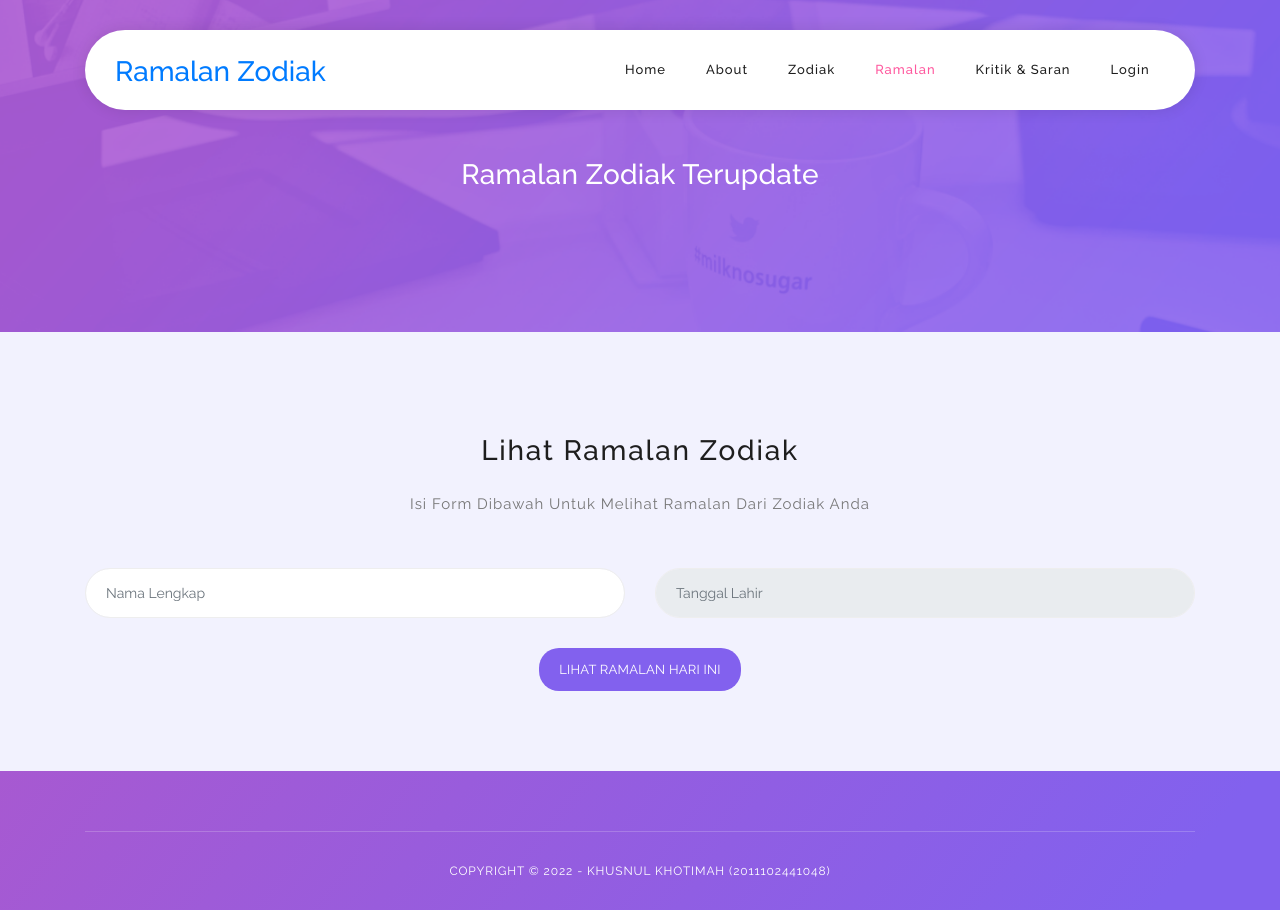
After one commit to 2911khusnul/zodiak, a Django app: page /ramalan/ in a window 1280 px wide. The commit adds this page. Run offline with Django 4.2, Linux system fonts and the light colour scheme; some libraries are stand-ins or nearby versions; some web fonts are replaced.

Commit message:
update fix semuanya

```diff
--- a/base/admin.py
+++ b/base/admin.py
@@ -1,3 +1,6 @@
 from django.contrib import admin
-from . import models
+from .models import *
 # Register your models here.
+admin.site.register(KritikSaran)
+admin.site.register(Komentar)
+admin.site.register(Zodiak)
--- /dev/null
+++ b/base/templates/frontend/ramalan.html
@@ -0,0 +1,120 @@
+{% extends 'main.html' %}
+
+{% load static %}
+{% block content %}
+
+<section class="mini" id="zodiak">
+    <div class="mini-content">
+        <div class="container">
+            <div class="row">
+                <div class="offset-lg-3 col-lg-6">
+                    <div class="info mt-5">
+                        <h1>Ramalan Zodiak Terupdate</h1>
+                    </div>
+                </div>
+            </div>
+        </div>
+    </div>
+</section>
+<!-- ***** Contact Us Start ***** -->
+<section class="section colored" id="ramalan">
+    <div class="container">
+        <!-- ***** Section Title Start ***** -->
+        <div class="row">
+            <div class="col-lg-12">
+                <div class="center-heading">
+                    <h2 class="section-title">Lihat Ramalan Zodiak</h2>
+                </div>
+            </div>
+            <div class="offset-lg-3 col-lg-6">
+                <div class="center-text">
+                    <p>Isi Form Dibawah Untuk Melihat Ramalan Dari Zodiak Anda</p>
+                </div>
+            </div>
+        </div>
+        <!-- ***** Section Title End ***** -->
+
+        <div class="row">
+            <!-- ***** Contact Form Start ***** -->
+            <div class="col-lg-12 col-md-6 col-sm-12">
+                <div class="contact-form">
+                    <form id="contact" action="" method="GET">
+                      <div class="row">
+                        <div class="col-lg-6 col-md-12 col-sm-12">
+                          <fieldset>
+                            <input name="nama" type="text" class="form-control" id="nama" placeholder="Nama Lengkap" required="" {% if request.GET.nama %} value="{{request.GET.nama}}" {% endif %}>
+                          </fieldset>
+                        </div>
+                        <div class="col-lg-6 col-md-12 col-sm-12">
+                          <fieldset>
+                            <input name="tanggal_lahir" type="text" readonly class="form-control datepicker" id="tanggal" placeholder="Tanggal Lahir" required=""  {% if request.GET.tanggal_lahir %} value="{{request.GET.tanggal_lahir}}" {% endif %}>
+                          </fieldset>
+                        </div>
+                        <div class="col-lg-12 text-center">
+                          <fieldset>
+                            <button type="submit" id="form-submit" class="main-button">Lihat Ramalan Hari Ini</button>
+                          </fieldset>
+                        </div>
+                      </div>
+                    </form>
+                </div>
+                {% if request.GET.nama %}
+                <div class="row mt-4 text-center">
+                    <div class="col-lg-6 col-md-6 col-sm-12">
+                        <h3 class="margin-bottom-30">Data Zodiak Anda</h3>
+                        <div class="contact-text">
+                            <h5 class="">Nama</h5>
+                            <p>{{api_data_ramalan.nama}}</p>
+                        </div>
+                        <div class="contact-text">
+                            <h5 class="">Lahir</h5>
+                            <p>{{api_data_ramalan.lahir}}</p>
+                        </div>
+                        <div class="contact-text">
+                            <h5 class="">Usia</h5>
+                            <p>{{api_data_ramalan.usia}}</p>
+                        </div>
+                        <div class="contact-text">
+                            <h5 class="">Zodiak</h5>
+                            <p>{{api_data_ramalan.zodiak}}</p>
+                        </div>
+                    </div>
+                    <div class="col-lg-6 col-md-6 col-sm-12">
+                        <h3 class="margin-bottom-30">Ramalan Zodiak {{api_data_ramalan.zodiak}} Hari Ini</h3>
+                        <div class="contact-text margin-bottom-30">
+                            <h5 class="">{{ramalan_zodiak}}</h5>
+                        </div>
+                        {% if request.user.is_authenticated %}
+                        <div class="contact-form">
+                            <form id="contact" action="{% url 'komentar' %}" method="POST">
+                                {% csrf_token %}
+                                <input type="hidden" name="zodiak" value="{{api_data_ramalan.zodiak}}">
+                                <input type="hidden" name="ramalan" value="{{ramalan_zodiak}}">
+                              <div class="row">
+                                <div class="col-lg-8 col-md-12 col-sm-12">
+                                  <fieldset>
+                                    <input name="komentar" type="text" class="form-control" id="komentar" placeholder="Komentar Disini..." required="">
+                                  </fieldset>
+                                </div>
+                                <div class="col-lg-4">
+                                  <fieldset>
+                                    <button type="submit" id="form-submit" class="main-button">Kirim</button>
+                                  </fieldset>
+                                </div>
+                              </div>
+                            </form>
+                        </div>
+                        {% else %}
+                        <h4 class="margin-bottom-30">Ingin Berkomentar ? <a href="#" data-toggle="modal" data-target="#loginModal">Login Terlebih Dahulu🐱‍🏍</a></h4>
+                        {% endif %}
+                    </div>
+                </div>
+                {% endif %}
+            </div>
+            <!-- ***** Contact Form End ***** -->
+        </div>
+    </div>
+</section>
+<!-- ***** Contact Us End ***** -->
+
+{% endblock %}
--- a/base/urls.py
+++ b/base/urls.py
@@ -8,8 +8,14 @@ urlpatterns = [
     path('login/', views.loginPage, name="login"),
     path('logout', views.logout_view, name='logout'),
 
-    path('kritik-saran', views.kritikSaran, name="kritik-saran-post"),
-    path('komentar', views.komentar, name="komentar"),
+    path('kritik-saran-post/', views.kritikSaran, name="kritik-saran-post"),
+    path('komentar/', views.komentar, name="komentar"),
+    path('register/', views.register, name="register"),
+    path('zodiak/', views.zodiak, name="zodiak"),
+    path('detail-zodiak/<str:nama_zodiak>', views.detailZodiak, name="detail-zodiak"),
+    path('tentang/', views.tentang, name="tentang"),
+    path('ramalan/', views.ramalan, name="ramalan"),
+    path('kritik-saran/', views.kritikSaranPage, name="kritik-saran"),
 ]
 
 if settings.DEBUG:
--- a/base/views.py
+++ b/base/views.py
@@ -19,6 +19,7 @@ from bs4 import BeautifulSoup as ny_bs
 base_api = 'https://script.google.com/macros/exec?service=AKfycbw7gKzP-WYV2F5mc9RaR7yE3Ve1yN91Tjs91hp_jHSE02dSv9w&'
 # Create your views here.
 def home(request):
+    zodiaks = Zodiak.objects.all()
     jumlah_user = User.objects.all().count()
     if request.GET.get('nama') and request.GET.get('tanggal_lahir'):
         nama = request.GET.get('nama')
@@ -32,14 +33,15 @@ def home(request):
         # GET DATA RAMALAN DARI WEB LAIN
         bs_zodiak_url = requests.get(f'http://gemintang.com/ramalan-bintang-setiap-hari/ramalan-{nama_zodiak}-hari-ini/').text
         bs_soup = ny_bs(bs_zodiak_url,'html.parser')
+        ramalan = 'Ramalan Belum Tersedia Saat Ini'
         for bs_zodiak in bs_soup.find_all('td',{'align':'center','colspan':'2'})[1:2]:
 
             ramalan = bs_zodiak.text.replace('(adsbygoogle = window.adsbygoogle || []).push({});','').replace('''\n''','').replace('. ','''.\n''')
 
         ramalan_zodiak = ramalan
-        context = {'api_data_ramalan':api_data_ramalan,'ramalan_zodiak':ramalan_zodiak,'jumlah_user':jumlah_user}
+        context = {'api_data_ramalan':api_data_ramalan,'ramalan_zodiak':ramalan_zodiak,'jumlah_user':jumlah_user,'zodiaks':zodiaks}
     else:
-        context = {'jumlah_user':jumlah_user}
+        context = {'jumlah_user':jumlah_user,'zodiaks':zodiaks}
     return render(request, 'frontend/home.html', context)
 
 def kritikSaran(request):
@@ -127,3 +129,71 @@ def profil(request):
 
     context = {'user':user,'form':form}
     return render(request, 'operator/profil.html', context)
+
+def register(request):
+    form = forms.UserForm()
+
+    if request.method == 'POST':
+        form = forms.UserForm(request.POST)
+        if request.POST.get('password1') == request.POST.get('password2'):
+            if form.is_valid():
+                user_new = form.save()
+                messages.success(request, "Terimakasih Telah Registrasi, Sekarang Anda Telah Login.")
+                new_user = authenticate(username=form.cleaned_data['username'],
+                                        password=form.cleaned_data['password1'],
+                                        )
+                login(request, new_user)
+            else:
+                messages.error(request, "Data Tidak Valid. Pastikan Data Benar. Password Minimal 8 Karakter Dengan Kombinasi Huruf, Angka & Simbol.", extra_tags="danger" )
+                return redirect('register')
+        else:
+            messages.error(request, "Password & Konfirmasi Password Harus Sama.", extra_tags="danger" )
+            return redirect('register')
+
+
+    context = {'form':form}
+    return render(request, 'frontend/register.html', context)
+
+def zodiak(request):
+    zodiaks = Zodiak.objects.all()
+    context = {'zodiaks':zodiaks}
+    return render(request, 'frontend/zodiak.html', context)
+
+def detailZodiak(request, nama_zodiak):
+    zodiak = Zodiak.objects.get(nama_zodiak=nama_zodiak)
+    context = {'zodiak':zodiak}
+    return render(request, 'frontend/detail-zodiak.html', context)
+
+def tentang(request):
+    context = {}
+    return render(request, 'frontend/about.html', context)
+
+def kritikSaranPage(request):
+    kritik_saran = KritikSaran.objects.all()
+    komentars = Komentar.objects.all()
+    context = {'kritik_saran':kritik_saran,'komentars':komentars}
+    return render(request, 'frontend/kritik-saran.html', context)
+
+def ramalan(request):
+    if request.GET.get('nama') and request.GET.get('tanggal_lahir'):
+        nama = request.GET.get('nama')
+        tanggal_lahir = request.GET.get('tanggal_lahir')
+        url_zodiak = f'{base_api}nama={nama}&tanggal={tanggal_lahir}'
+        req_ramalan = requests.get(url_zodiak)
+        data_ramalan = req_ramalan.json()
+        api_data_ramalan = data_ramalan['data']
+        nama_zodiak = data_ramalan['data']['zodiak']
+
+        # GET DATA RAMALAN DARI WEB LAIN
+        bs_zodiak_url = requests.get(f'http://gemintang.com/ramalan-bintang-setiap-hari/ramalan-{nama_zodiak}-hari-ini/').text
+        bs_soup = ny_bs(bs_zodiak_url,'html.parser')
+        ramalan = 'Ramalan Belum Tersedia Saat Ini'
+        for bs_zodiak in bs_soup.find_all('td',{'align':'center','colspan':'2'})[1:2]:
+
+            ramalan = bs_zodiak.text.replace('(adsbygoogle = window.adsbygoogle || []).push({});','').replace('''\n''','').replace('. ','''.\n''')
+
+        ramalan_zodiak = ramalan
+        context = {'api_data_ramalan':api_data_ramalan,'ramalan_zodiak':ramalan_zodiak}
+    else:
+        context = {}
+    return render(request, 'frontend/ramalan.html', context)
--- a/templates/header.html
+++ b/templates/header.html
@@ -24,11 +24,12 @@
                     <!-- ***** Logo End ***** -->
                     <!-- ***** Menu Start ***** -->
                     <ul class="nav">
-                        <li><a href="#welcome" class="active">Home</a></li>
-                        <li><a href="#features">About</a></li>
-                        <li><a href="#zodiak">Zodiak</a></li>
-                        <li><a href="#ramalan">Ramalan</a></li>
-                        <li><a href="#krisar">Kritik & Saran</a></li>
+                        {% url 'home' as url %}
+                        <li><a href="{% url 'home' %}" class="{% if request.path == url %}active{% endif %}">Home</a></li>
+                        <li><a href="{% url 'tentang' %}" class="{% if 'tentang' in request.path %} active {% endif %}">About</a></li>
+                        <li><a href="{% url 'zodiak' %}" class="{% if 'zodiak/' in request.path %}active{% endif %}">Zodiak</a></li>
+                        <li><a href="{% url 'ramalan' %}" class="{% if 'ramalan/' in request.path %}active{% endif %}">Ramalan</a></li>
+                        <li><a href="{% url 'kritik-saran' %}" class="{% if 'kritik-saran/' in request.path %}active{% endif %}">Kritik & Saran</a></li>
                         {% if request.user.is_authenticated %}
                         <li><a href="{% url 'logout' %}">Logout, {{request.user}} ?&nbsp;<i class="fas fa-sign-out-alt"></i></a></li>
                         {% else %}
--- a/templates/main.html
+++ b/templates/main.html
@@ -52,7 +52,7 @@
             </div>
           </div>
             <div class="modal-footer d-flex justify-content-center">
-              <div class="signup-section">Not a member yet? <a href="#a" class="text-info"> Sign Up</a>.</div>
+              <div class="signup-section">Not a member yet? <a href="{% url 'register' %}" class="text-info"> Sign Up</a>.</div>
             </div>
         </div>
       </div>
```
Also changed, not shown: base/models.py (+15 -0 lines), base/templates/frontend/about.html (added, +44 -0 lines), base/templates/frontend/detail-zodiak.html (added, +43 -0 lines), base/templates/frontend/home.html (+10 -81 lines), base/templates/frontend/kritik-saran.html (added, +149 -0 lines), base/templates/frontend/register.html (added, +89 -0 lines), base/templates/frontend/zodiak.html (added, +38 -0 lines), requirements.txt (added, +12 -0 lines), base/migrations/0015_zodiak.py (added).
